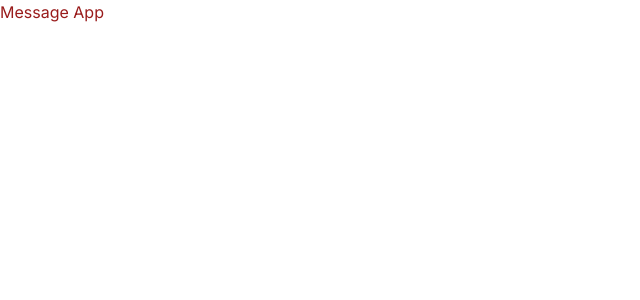
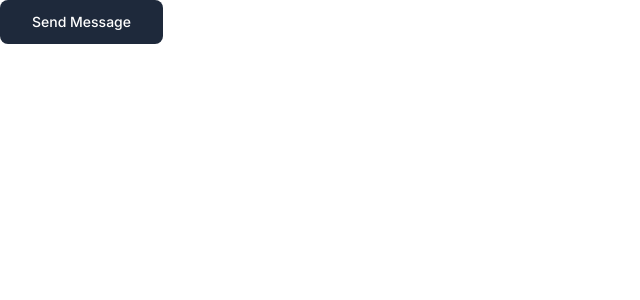
Before and after one commit to kosta-rizov/chat-messaging, a Next.js app: page / in a window 1280 px wide. Shown: the top 300 px of the page, without its empty margins (0-640 px from the left). Built offline with nearby package versions, Linux system fonts and the light colour scheme.

Commit message:
feat: add custom button

```diff
--- a/src/app/page.tsx
+++ b/src/app/page.tsx
@@ -1,5 +1,13 @@
+import Button from "@/components/ui/Button";
+
 export default function Home() {
   return (
-    <div><h1 className="text-red-800">Message App</h1></div>
+    <Button
+      variant={"default"}
+      size={"lg"}
+      isLoading={false}
+      >
+      Send Message
+    </Button>
   );
 }
--- /dev/null
+++ b/src/components/ui/Button.tsx
@@ -0,0 +1,46 @@
+import { cn } from "@/lib/utils";
+import { VariantProps, cva } from "class-variance-authority";
+import { Loader2 } from "lucide-react";
+import { ButtonHTMLAttributes, FC } from "react";
+
+const buttonVariantes = cva(
+  "active:scale-95 inline-flex items-center justify-center rounded-[8px] text-sm font-medium transition-color focus:ring-slate-400 focus:outline-none focus:ring-1  focus:ring-offset-1 disabled:pointer-events-none disabled:opacity-40",
+
+  {
+    variants: {
+      variant: {
+        default: "bg-slate-800 text-white hover:bg-slate-700",
+        ghost: "bg-transparent hover:text-slate-800 hover:bg-slate-200",
+      },
+      size: {
+        default: "h-10 py-2 px-4",
+        sm: "h-9 px-2",
+        lg: "h-11 px-8",
+      },
+    },
+    defaultVariants: {
+      variant: "default",
+      size: "default",
+    },
+  }
+);
+
+export interface ButtonProps extends ButtonHTMLAttributes<HTMLButtonElement>,
+    VariantProps<typeof buttonVariantes> {
+    isLoading?: boolean
+}
+
+const Button: FC<ButtonProps> = ({className, children, variant, isLoading, size, ...props}) => {
+  return (
+    <button
+        className={cn(buttonVariantes({variant, size, className}))}
+        disabled={isLoading}
+        {...props}
+    >
+        {isLoading ? <Loader2 className="mr-2 h-4 w-4 animate-spin"/> : null}
+        {children}
+
+    </button>
+  )
+};
+export default Button;
--- /dev/null
+++ b/src/lib/utils.ts
@@ -0,0 +1,8 @@
+import { ClassValue, clsx } from "clsx";
+import { twMerge } from "tailwind-merge";
+
+// conditional classes
+export function cn(...inputs: ClassValue[]){
+
+    return twMerge(clsx(inputs))
+}
```
Also changed, not shown: package.json (+8 -4 lines), 1 other file (tests, documents, lock files or other folders).
